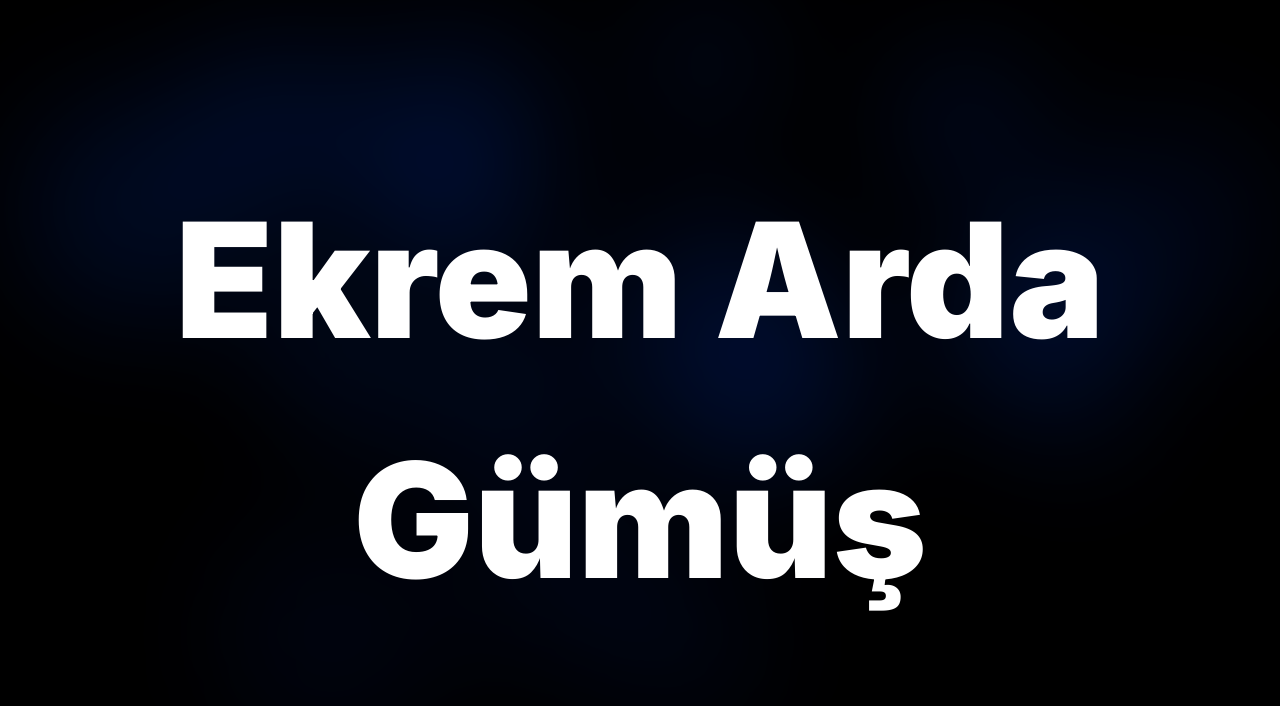
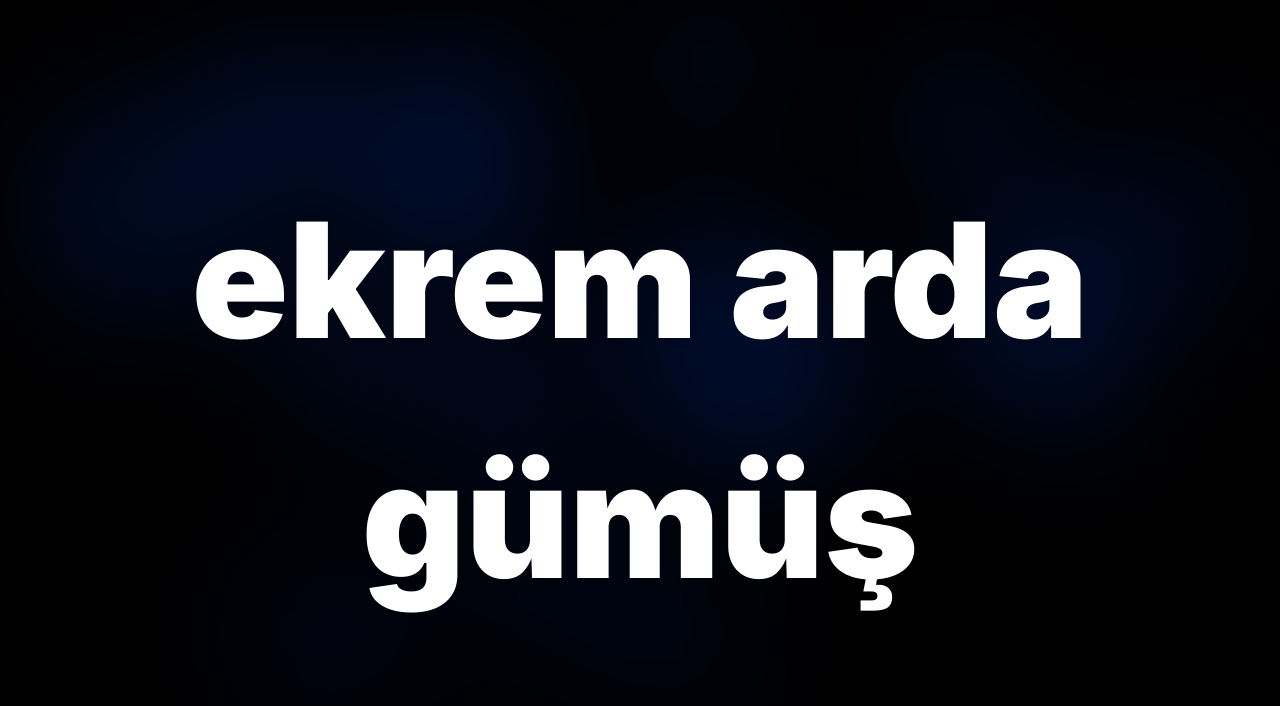
Before and after one commit to eagms/eagms.github.io, a plain HTML site: page index.html in a window 1280 px wide. Shown: the top 706 px of the page. Drawn offline with nearby package versions, Linux system fonts and the light colour scheme.

Commit message:
Update index.html

```diff
--- a/index.html
+++ b/index.html
@@ -76,7 +76,7 @@
 <body>
     <canvas id="backgroundCanvas"></canvas>
     <div id="textContainer">
-        <h1 id="mainText">Ekrem Arda Gümüş</h1>
+        <h1 id="mainText">ekrem arda gümüş</h1>
     </div>
 
     <div class="scroll-content"></div>
```
